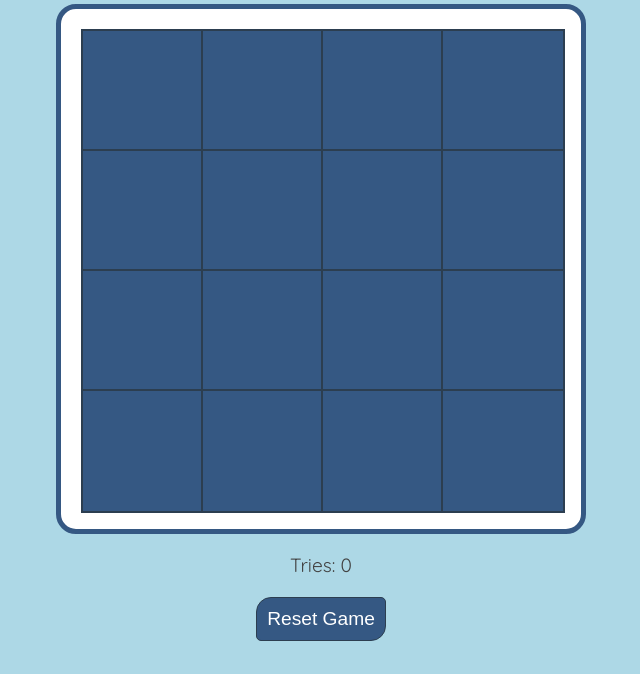
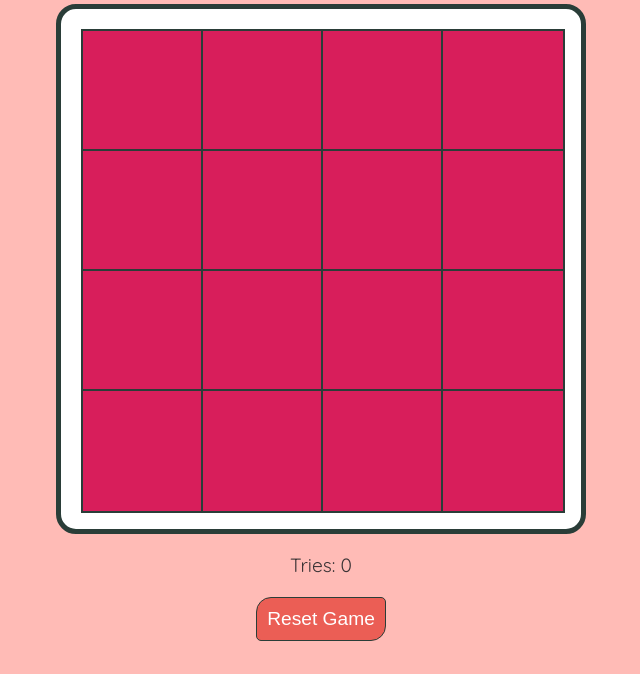
Before and after one commit to AP071216/mp2, a plain HTML site: page index.html in a window 1280 px wide. Shown: the part 126-800 px from the top of the page, without its empty margins (319-959 px from the left). Drawn offline with Linux system fonts and the light colour scheme.

Commit message:
Change color scheme of game

```diff
--- a/assets/css/style.css
+++ b/assets/css/style.css
@@ -1,5 +1,13 @@
 /* Google fonts */
 @import url('https://fonts.googleapis.com/css2?family=Quicksand:wght@300..700&display=swap');
+
+:root {
+  --primary-color: #d81e5b;
+  --secondary-color: #eb5e55;
+  --text-color: #3a3335;
+  --border-color: #2a3d38;
+
+}
 
 /* Global styles */
 body {
@@ -10,8 +18,8 @@ body {
     justify-content: center;
     min-height: 100vh;
     margin: 0;
-    background-color: lightblue;
-    color: #424242;
+    background-color: #ffbbb6;
+    color: var(--text-color);
 }
 
 h1 {
@@ -28,15 +36,15 @@ p {
     padding: 10px 10px;
     font-size: 1.2em;
     cursor: pointer;
-    border: 1.5px solid #2c3e50;
+    border: 1.5px solid var(--border-color);
     border-radius: 15px 5px;
-    background-color: #355883;
+    background-color: var(--secondary-color);
     color: #fff;
     transition: background-color 0.2s;
 }
 
 #reset-btn:hover {
-    background-color: #2c3e50;
+    background-color: var(--primary-color);
 }
 
 /* Game styling - Check styling once cards are visible */
@@ -45,7 +53,7 @@ p {
     grid-template-columns: repeat(4, 100px);
     grid-template-rows: repeat(4, 100px);
     padding: 20px;
-    border: 5px solid #355883;
+    border: 5px solid var(--border-color);
     border-radius: 20px;
     background-color: #fff;
 }
@@ -83,20 +91,20 @@ p {
 }
 
 .card-front {
-    background-color: #355883;
     transform: rotateY(180deg);
-    border: 1px solid #2c3e50;
+    border: 1px solid var(--border-color);
 }
 
 .card-back {
-    background-color: #355883;
-    border: 2px solid #2c3e50;
+    background-color: var(--primary-color);
+    border: 2px solid var(--border-color);
 }
 
 .matched-animation {
     animation: pulse 0.5s ease-in-out;
 }
 
+/* Media queries for responsive design at different screen sizes */
 @media screen and (min-width: 1024px) {
     .game-container {
         grid-template-columns: repeat(4, 120px);
--- a/index.html
+++ b/index.html
@@ -3,11 +3,11 @@
 <head>
     <meta charset="UTF-8">
     <meta name="viewport" content="width=device-width, initial-scale=1.0">
-    <meta name="description" content="A simple pairs game">
-    <meta name="keywords" content="Pairs, Memory, Game">
+    <meta name="description" content="A simple memory game where players match pairs of colors">
+    <meta name="keywords" content="Pairs, Memory, Game, Colors">
     <!-- CSS file -->
     <link rel="stylesheet" href="assets/css/style.css">
-    <title>Pairs</title>
+    <title>Pixel Pairs</title>
 </head>
 <body>
     <h1>Pairs Game</h1>
```
Also changed, not shown: assets/js/script.js (+0 -9 lines).
